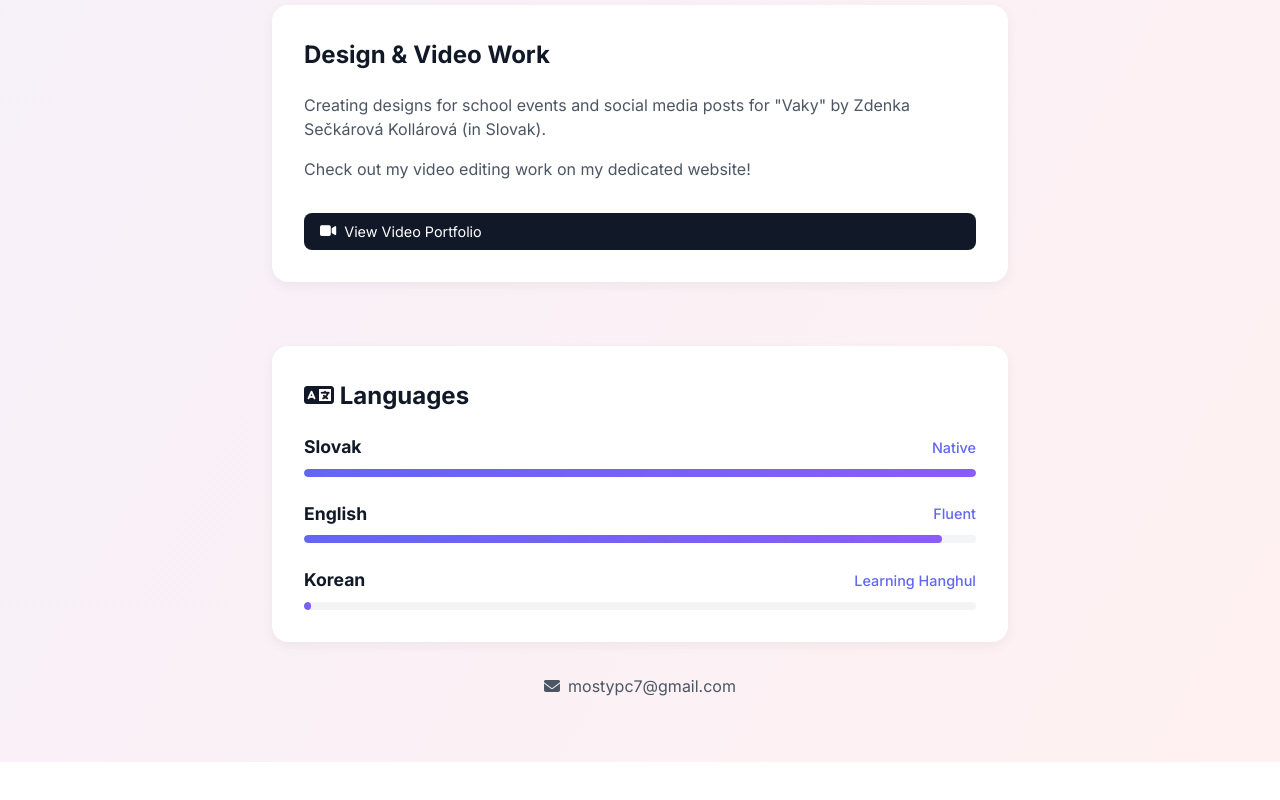
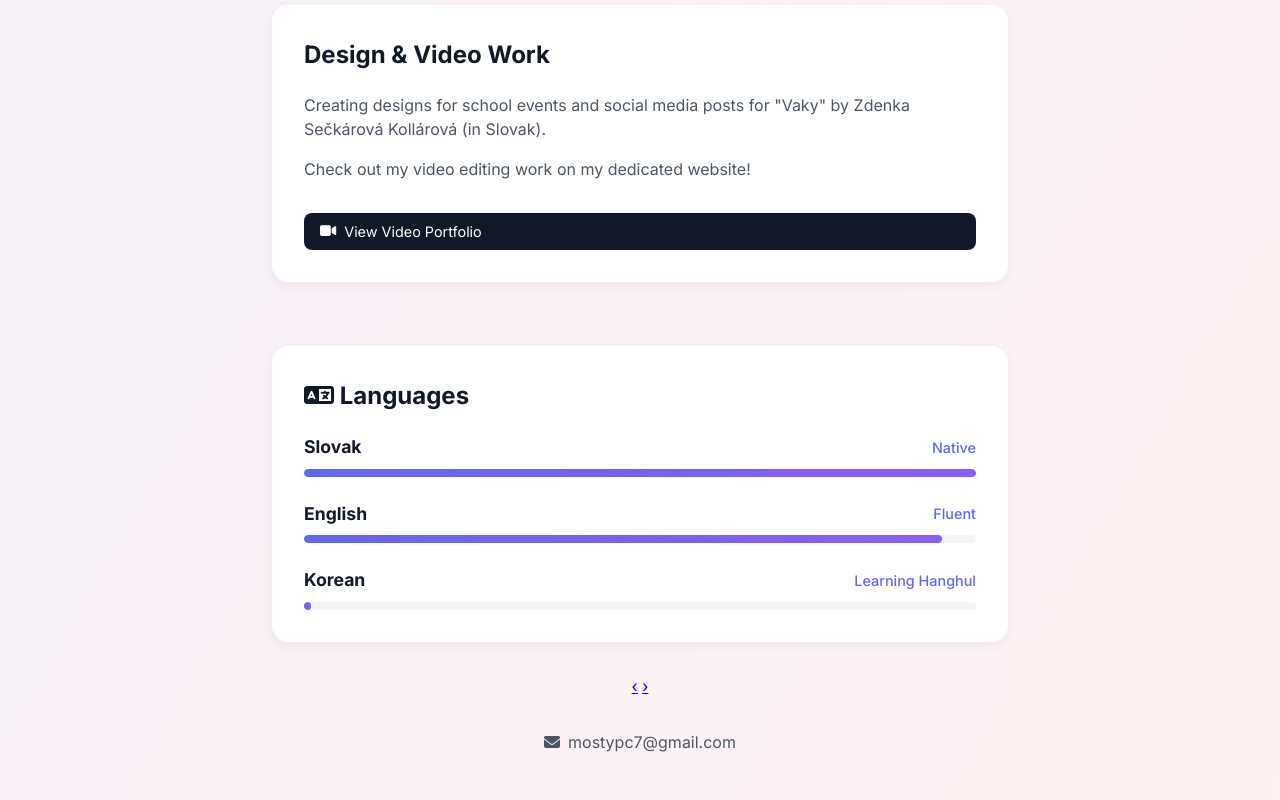
Before and after one commit to mostypc123/mostypc123.github.io, a plain HTML site: page index.html in a window 1280 px wide. Shown: the part 2188-2988 px from the top of the page. Before the commit the page ends 2950 px from the top, so only its background shows below. Drawn offline with Linux system fonts and the light colour scheme; a script that the page names is missing.

Commit message:
Update index.html

```diff
--- a/index.html
+++ b/index.html
@@ -501,6 +501,16 @@
         </div>
     </div>
 </div>
+<center>
+
+<div id="webring-wrapper">
+  <a href="https://webring.hackclub.com/" id="previousBtn" class="webring-anchor" title="Previous">‹</a>
+  <a href="https://webring.hackclub.com/" class="webring-logo" title="Hack Club Webring" alt="Hack Club Webring"></a>
+  <a href="https://webring.hackclub.com/" id="nextBtn" class="webring-anchor" title="Next">›</a>
+  <script src="https://webring.hackclub.com/embed.min.js"></script>
+</div>
+
+</center>
 <div class="contact-info">
     <p><i class="fas fa-envelope"></i> mostypc7@gmail.com</p>
 </div>
```
